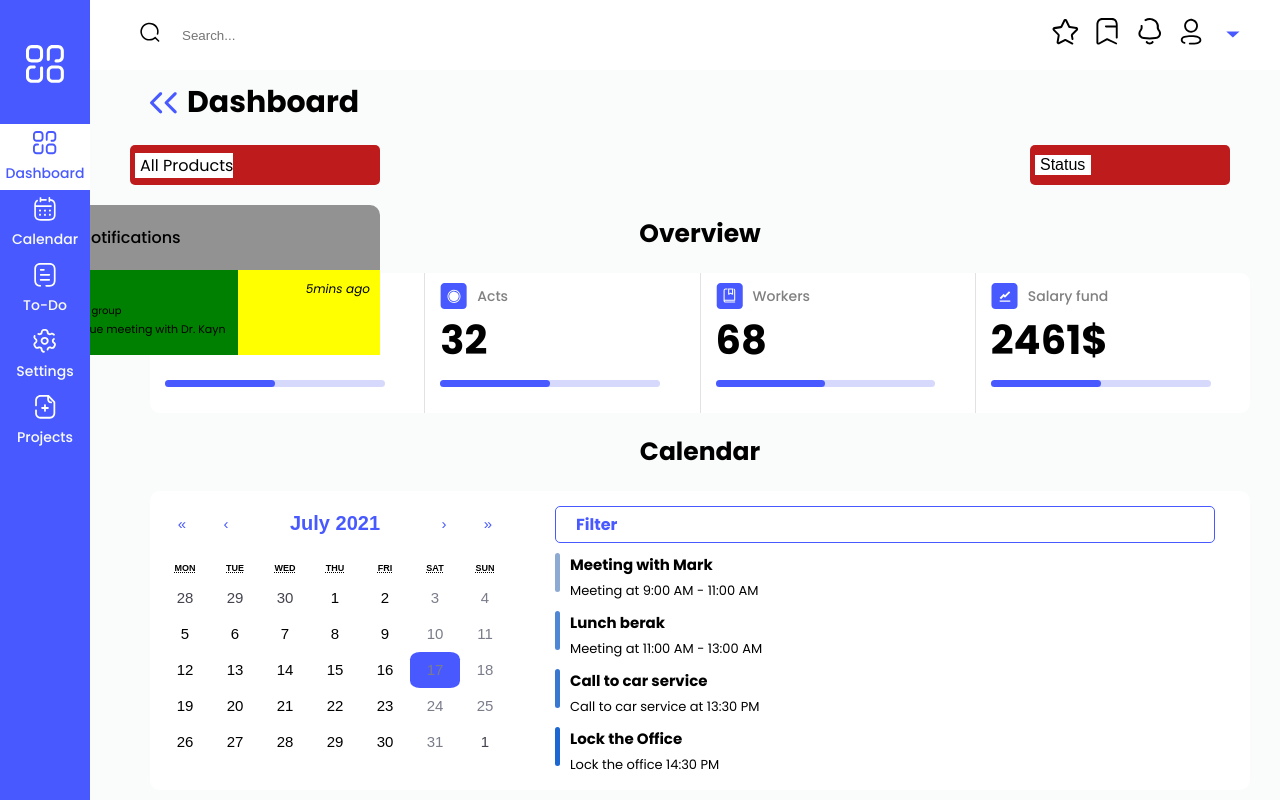
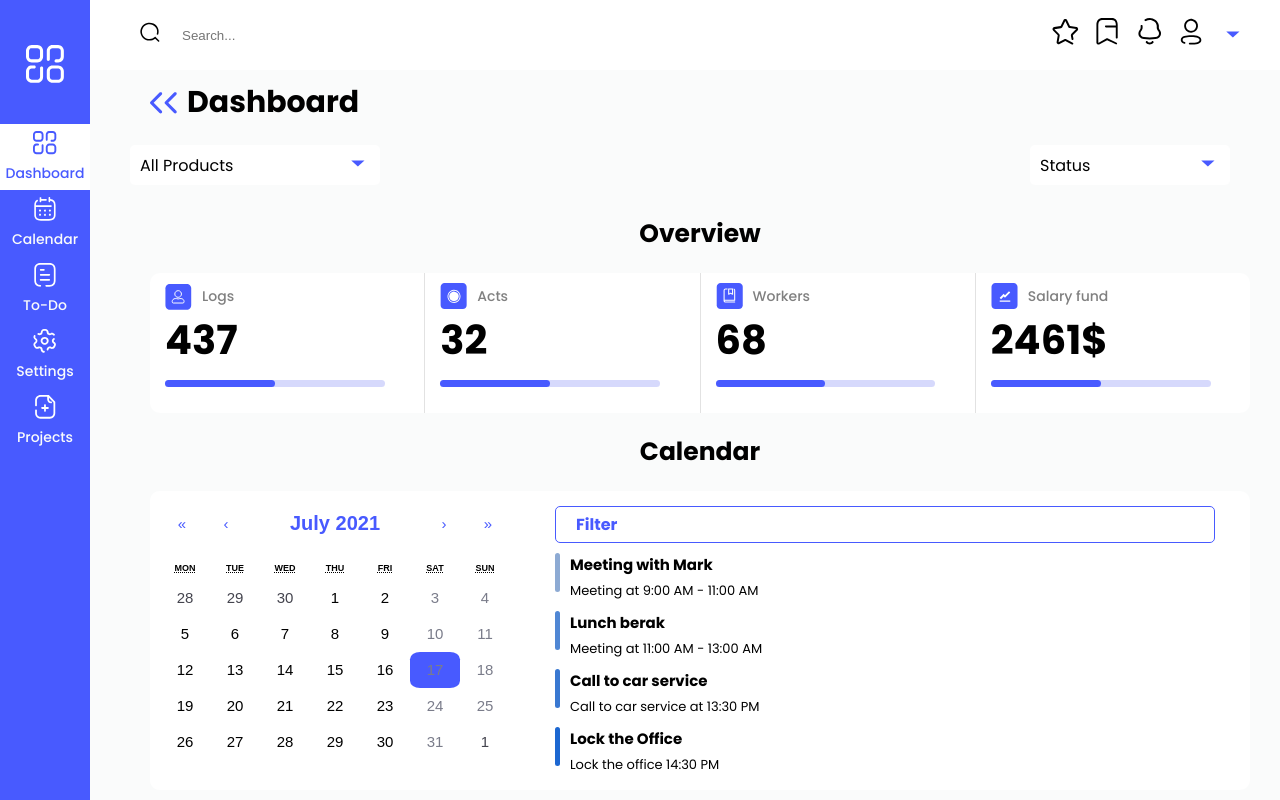
Before and after one commit to TheMuCiT/cryptocurrencyDashboard, a React (Create React App) app in the folder frontend/: page / in a window 1280 px wide. Shown: the top 800 px of the page. Built offline with nearby package versions, Linux system fonts and the light colour scheme.

Commit message:
DropDown done

```diff
--- a/frontend/src/components/dropdown/DropdownNotification.js
+++ b/frontend/src/components/dropdown/DropdownNotification.js
@@ -1,4 +1,8 @@
 import React, { useState } from 'react'
+
+import WorkingIMG from '../../images/Working.jpg'
+import DocumentIMG from '../../images/Document.jpg'
+import DataIMG from '../../images/Data.jpg'
 
 import './dropdownNotification.css'
 
@@ -7,23 +11,51 @@ const DropdownNotification = () => {
 
      const handleClick = () => setclick(!click)
      return (
-          <div>
+          <div className='dropNoti'>
                <div onClick={handleClick} className={click ? 'dropdown-menu clicked' : 'dropdown-menu'}>
                     <div className='dropNotiTitle'>Notifications</div>
                     <div className='dropnNotiList'>
                          <div className='dropnNotiItem'>
-                              <div className='dropNotiIma'>IMG</div>
+                              <div className='dropNotiIma'>
+                                   <img src={WorkingIMG} alt='img' className='dropNotiImg' />
+                              </div>
                               <div className='dropNotiMiddle'>
                                    <div className='dropnNotiName'>Jon Wick</div>
                                    <div className='dropnNotiInfo'>Invited you to the group</div>
                                    <div className='dropnNotiMessage'>
-                                        {/* Great Day! Really enjoying the work you gave me for this project */}
-                                        \Don't forget youe meeting with Dr. Kayn at - 9:00 am.
+                                        Great Day! Really enjoying the work you gave me for this project
                                    </div>
                               </div>
                               <div className='dropnNotiTime'>5mins ago</div>
                          </div>
+                         <div className='dropnNotiItem'>
+                              <div className='dropNotiIma'>
+                                   <img src={DocumentIMG} alt='img' className='dropNotiImg' />
+                              </div>
+                              <div className='dropNotiMiddle'>
+                                   <div className='dropnNotiName'>DR. Kayn</div>
+                                   <div className='dropnNotiInfo'>Breakfast</div>
+                                   <div className='dropnNotiMessage'>
+                                        Don't forget youe meeting with Dr. Kayn at - 9:00 am.
+                                   </div>
+                              </div>
+                              <div className='dropnNotiTime'>35mins ago</div>
+                         </div>
+                         <div className='dropnNotiItem'>
+                              <div className='dropNotiIma'>
+                                   <img src={DataIMG} alt='img' className='dropNotiImg' />
+                              </div>
+                              <div className='dropNotiMiddle'>
+                                   <div className='dropnNotiName'>Ana Peterson</div>
+                                   <div className='dropnNotiInfo'>Solution</div>
+                                   <div className='dropnNotiMessage'>
+                                        Interview with Ana Peterson in LA, 5410 James.st 15 st, at 13:45 PM
+                                   </div>
+                              </div>
+                              <div className='dropnNotiTime'></div>
+                         </div>
                     </div>
+                    <div className='dropNotiTitle'>Show all notifications</div>
                </div>
           </div>
      )
--- /dev/null
+++ b/frontend/src/components/dropdown/DropdownStatus.js
@@ -0,0 +1,40 @@
+import React, { useState } from 'react'
+
+import Analytics from '../../icons/Analytics'
+import Profile from '../../icons/Profile'
+import Settings from '../../icons/Settings'
+import Star from '../../icons/Star'
+
+import './dropdownStatus.css'
+
+const DropdownStatus = () => {
+     const [click, setclick] = useState(false)
+
+     const handleClick = () => setclick(!click)
+     return (
+          <div className='dropStatus'>
+               <div onClick={handleClick} className={click ? 'dropdown-menu clicked' : 'dropdown-menu'}>
+                    <div className='dropStatusList'>
+                         <div className='dropStatusItem'>
+                              <Profile color='black' size={25} />
+                              <div className='dropStatusText'> Profile</div>
+                         </div>
+                         <div className='dropStatusItem'>
+                              <Analytics color='black' size={25} />
+                              <div className='dropStatusText'> Analytics</div>
+                         </div>
+                         <div className='dropStatusItem'>
+                              <Settings color='black' size={25} />
+                              <div className='dropStatusText'> Settings & Privacy</div>
+                         </div>
+                         <div className='dropStatusItem'>
+                              <Star color='black' size={25} />
+                              <div className='dropStatusText'> Help center</div>
+                         </div>
+                    </div>
+               </div>
+          </div>
+     )
+}
+
+export default DropdownStatus
--- a/frontend/src/components/dropdown/dropdownNotification.css
+++ b/frontend/src/components/dropdown/dropdownNotification.css
@@ -1,12 +1,16 @@
-.dropdown-menu {
-     background: rgb(146, 146, 146);
+.dropNoti {
      width: 200%;
      position: absolute;
      right: 0;
-     top: 60px;
+     top: 40px;
+     text-align: center;
+}
+
+.dropdown-menu {
+     background: rgb(255, 255, 255);
      list-style: none;
      text-align: center;
-     border-radius: 10px;
+     border-radius: 15px;
 }
 
 .dropdown-menu.clicked {
@@ -15,7 +19,8 @@
 
 .dropNotiTitle {
      font-weight: 500;
-     margin: 20px;
+     margin-top: 20px;
+     padding: 20px 0px;
 }
 
 .dropnNotiList {
@@ -23,26 +28,34 @@
 
 .dropnNotiItem {
      display: flex;
+     padding: 10px 0px;
+}
+
+.dropnNotiItem:hover {
+     background-color: #d6d9fc;
 }
 
 .dropNotiIma {
-     background-color: red;
      display: flex;
      align-items: center;
      justify-content: center;
      flex: 25%;
 }
 
+.dropNotiImg {
+     border-radius: 50%;
+     width: 60px;
+     height: 60px;
+}
+
 .dropNotiMiddle {
      flex: 48%;
      display: flexbox;
      text-align: left;
-     background-color: green;
 }
 
 .dropnNotiTime {
      flex: 27%;
-     background-color: yellow;
 }
 
 /*TEXT*/
--- /dev/null
+++ b/frontend/src/components/dropdown/dropdownStatus.css
@@ -0,0 +1,35 @@
+.dropStatus {
+     width: 100%;
+     position: absolute;
+     right: 0;
+     top: 40px;
+     text-align: start;
+}
+
+.dropStatusList {
+     padding: 20px 0px;
+     margin-top: 20px;
+     display: block;
+     align-items: start;
+     text-align: left;
+}
+
+.dropStatusItem {
+     height: 45px;
+     display: flex;
+     align-items: center;
+     justify-content: flex-start;
+     padding-left: 10px;
+}
+
+.dropStatusItem:hover {
+     background-color: #d6d9fc;
+}
+
+/* TEXT */
+
+.dropStatusText {
+     margin-left: 10px;
+     font-weight: 600;
+     font-size: 14px;
+}
--- /dev/null
+++ b/frontend/src/icons/DropDownArrowIcon.js
@@ -0,0 +1,23 @@
+import React, { Component } from 'react'
+import { string, number } from 'prop-types'
+
+export default class DropDownArrowIcon extends Component {
+     render() {
+          const { color, size } = this.props
+          return (
+               <svg width={size} height={size} viewBox='0 0 10 5' fill='none' xmlns='http://www.w3.org/2000/svg'>
+                    <path d='M5.24505 4.464L0.837052 0.456005L9.65405 0.456005L5.24505 4.464Z' fill={color} />
+               </svg>
+          )
+     }
+}
+
+DropDownArrowIcon.propTypes = {
+     color: string,
+     size: number,
+}
+
+DropDownArrowIcon.defaultProps = {
+     color: '#485AFF',
+     size: 27,
+}
--- a/frontend/src/pages/dashboard/Dashboard.js
+++ b/frontend/src/pages/dashboard/Dashboard.js
@@ -1,6 +1,7 @@
 import React, { useState } from 'react'
 import DropdownNotification from '../../components/dropdown/DropdownNotification'
 import Calendar from '../../components/calendar/Calendar'
+import DropdownStatus from '../../components/dropdown/DropdownStatus'
 
 import Search from '../../icons/Search'
 import BackArrow from '../../icons/BackArrow'
@@ -15,15 +16,23 @@ import DocumentIMG from '../../images/Document.jpg'
 import DataIMG from '../../images/Data.jpg'
 
 import './dashboard.css'
+import DropDownArrowIcon from '../../icons/DropDownArrowIcon'
 
 const Dashboard = () => {
-     const [dropdown, setdropdown] = useState(true)
+     const [dropdown, setdropdown] = useState(false)
+     const [dropdownStatus, setdropdownStatus] = useState(false)
 
      const onMouseEnter = () => {
+          setdropdown(true)
+     }
+     const onMouseLeave = () => {
           setdropdown(false)
      }
-     const onMouseLeave = () => {
-          setdropdown(true)
+     const onMouseEnterStatus = () => {
+          setdropdownStatus(true)
+     }
+     const onMouseLeaveStatus = () => {
+          setdropdownStatus(false)
      }
 
      return (
@@ -42,13 +51,19 @@ const Dashboard = () => {
                               >
                                    {dropdown && <DropdownNotification />}
                                    <div className='buttonDropdown'>All Products</div>
+                                   <div className='dashboardDropdownArrow'>
+                                        <DropDownArrowIcon size={15} />
+                                   </div>
                               </div>
-                              <div className='dashboardDropdown'>
-                                   <button className='buttonDropdown'>Status</button>
-                                   <div id='myDropdown' className='dashboardDropdown-content'>
-                                        <a href='/'>First</a>
-                                        <a href='/'>Second</a>
-                                        <a href='/'>third</a>
+                              <div
+                                   className='dashboardDropdown'
+                                   onMouseEnter={onMouseEnterStatus}
+                                   onMouseLeave={onMouseLeaveStatus}
+                              >
+                                   {dropdownStatus && <DropdownStatus />}
+                                   <div className='buttonDropdown'>Status</div>
+                                   <div className='dashboardDropdownArrow'>
+                                        <DropDownArrowIcon size={15} />
                                    </div>
                               </div>
                          </div>
--- a/frontend/src/pages/dashboard/dashboard.css
+++ b/frontend/src/pages/dashboard/dashboard.css
@@ -23,7 +23,7 @@
 }
 
 .dashboardDropdown {
-     background-color: #be1c1c;
+     background-color: #ffffff;
      position: relative;
      width: 200px;
      height: 40px;
@@ -31,6 +31,7 @@
      margin-left: 20px;
      border-radius: 5px;
      align-items: center;
+     justify-content: space-between;
 }
 
 .dashboardDropdown.plus {
@@ -45,6 +46,10 @@
      padding-left: 5px;
      border: none;
      cursor: pointer;
+}
+
+.dashboardDropdownArrow {
+     margin-right: 15px;
 }
 
 .dashboardDropdown-content {
```
Also changed, not shown: frontend/src/icons/Analytics.js (added, +29 -0 lines).
